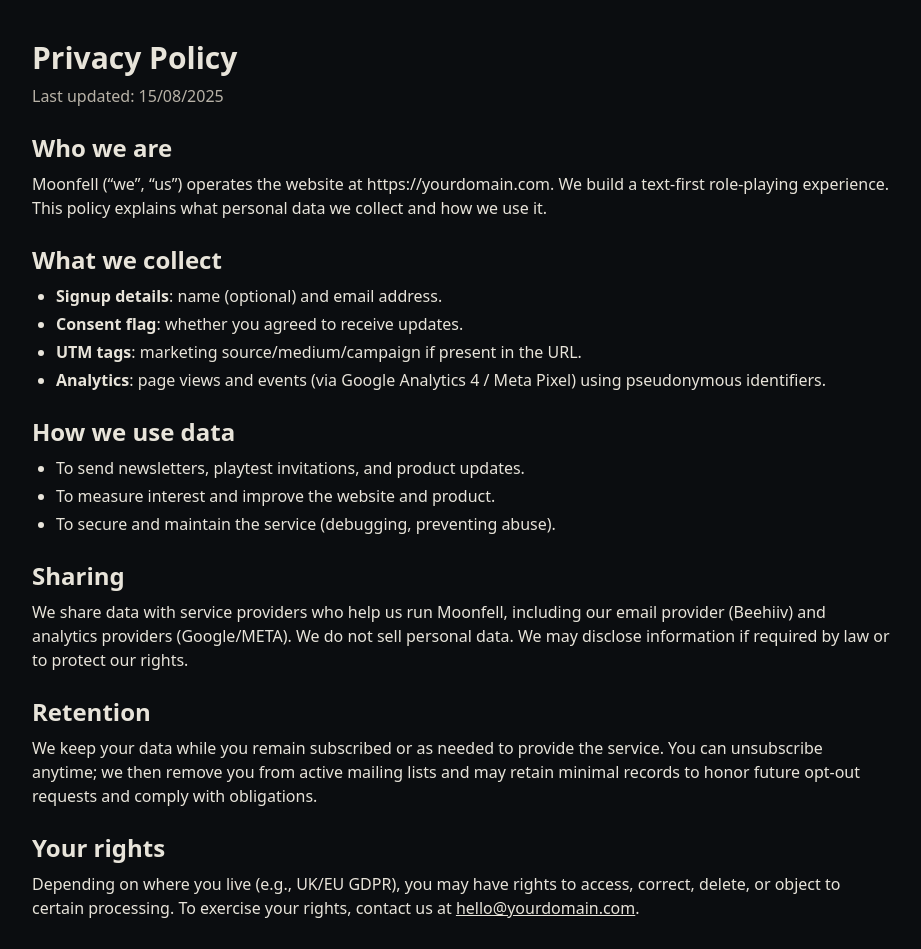
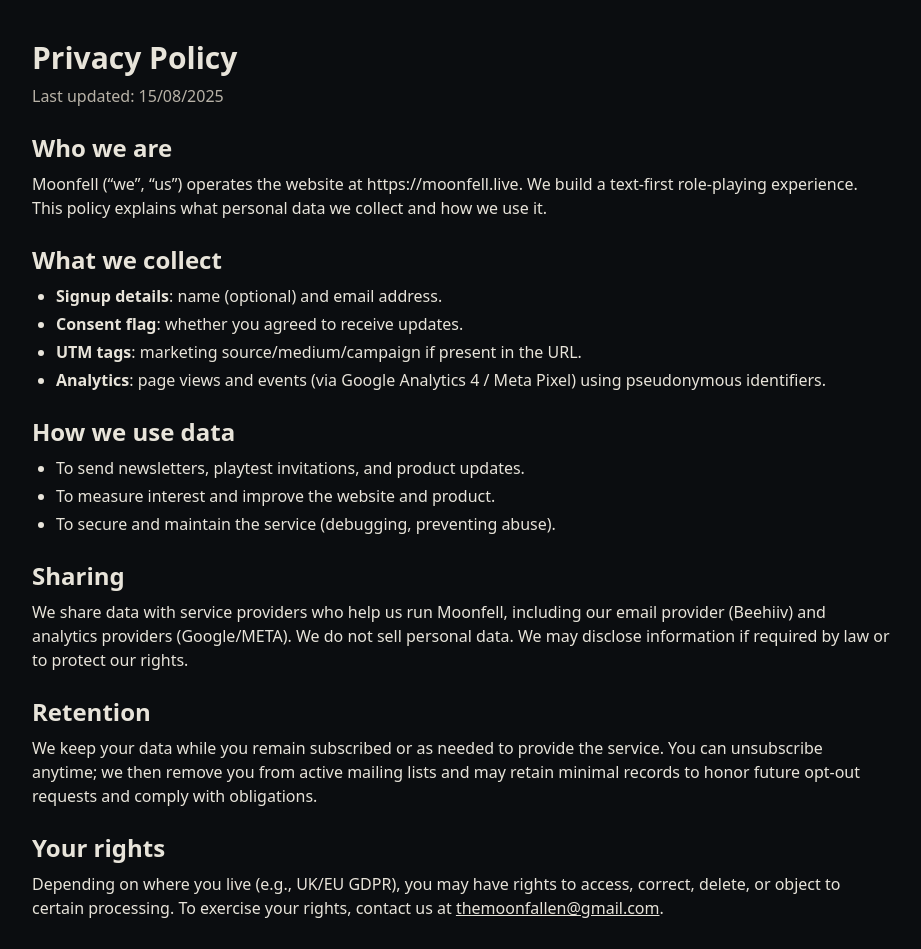
Before and after one commit to terryjlee86/moonfell-landing, a Next.js app: page /privacy in a window 1280 px wide. Shown: the top 949 px of the page, without its empty margins (178-1099 px from the left). Built offline with nearby package versions, Linux system fonts and the light colour scheme; no server answers.

Commit message:
Added correct contact details in PP and terms

```diff
--- a/src/pages/privacy.tsx
+++ b/src/pages/privacy.tsx
@@ -2,8 +2,8 @@
 import Head from "next/head";
 
 const COMPANY = "Moonfell";
-const DOMAIN = "https://yourdomain.com";
-const CONTACT_EMAIL = "hello@yourdomain.com";
+const DOMAIN = "https://moonfell.live";
+const CONTACT_EMAIL = "themoonfallen@gmail.com";
 
 export default function Privacy() {
   return (
--- a/src/pages/terms.tsx
+++ b/src/pages/terms.tsx
@@ -2,8 +2,8 @@
 import Head from "next/head";
 
 const COMPANY = "Moonfell";
-const DOMAIN = "https://yourdomain.com";
-const CONTACT_EMAIL = "hello@yourdomain.com";
+const DOMAIN = "https://moonfell.live";
+const CONTACT_EMAIL = "themoonfallen@gmail.com";
 
 export default function Terms() {
   return (
```
